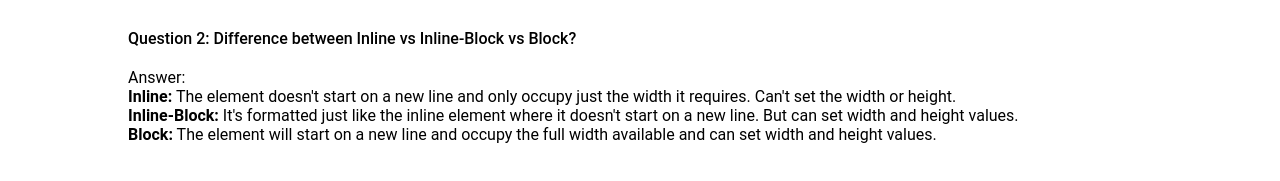
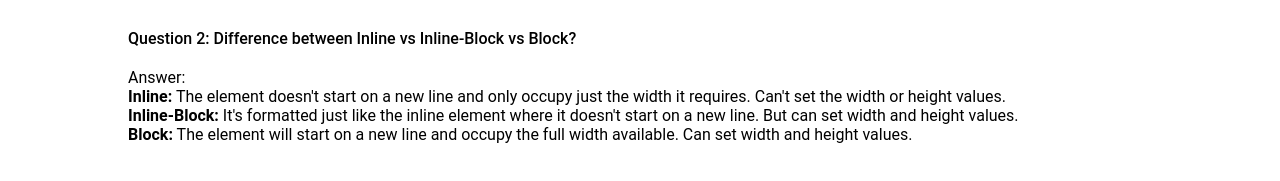
Before and after one commit to toufiqul-hasan/tech-review, a React (Create React App) app: page /blogs in a window 1280 px wide. Shown: the part 527-708 px from the top of the page. Built offline with nearby package versions, Linux system fonts and the light colour scheme.

Commit message:
README.md updated

```diff
--- a/src/Components/Blogs/Blogs.js
+++ b/src/Components/Blogs/Blogs.js
@@ -41,12 +41,12 @@ const Blogs = () => {
       <p>
         Answer:
         <br /> <b>Inline:</b> The element doesn't start on a new line and only
-        occupy just the width it requires. Can't set the width or height. <br />
+        occupy just the width it requires. Can't set the width or height values. <br />
         <b>Inline-Block:</b> It's formatted just like the inline element where
         it doesn't start on a new line. But can set width and height values.{" "}
         <br />
         <b>Block:</b> The element will start on a new line and occupy the full
-        width available and can set width and height values.
+        width available. Can set width and height values.
       </p>
     </div>
   );
```
Also changed, not shown: 1 other file (tests, documents, lock files or other folders).
